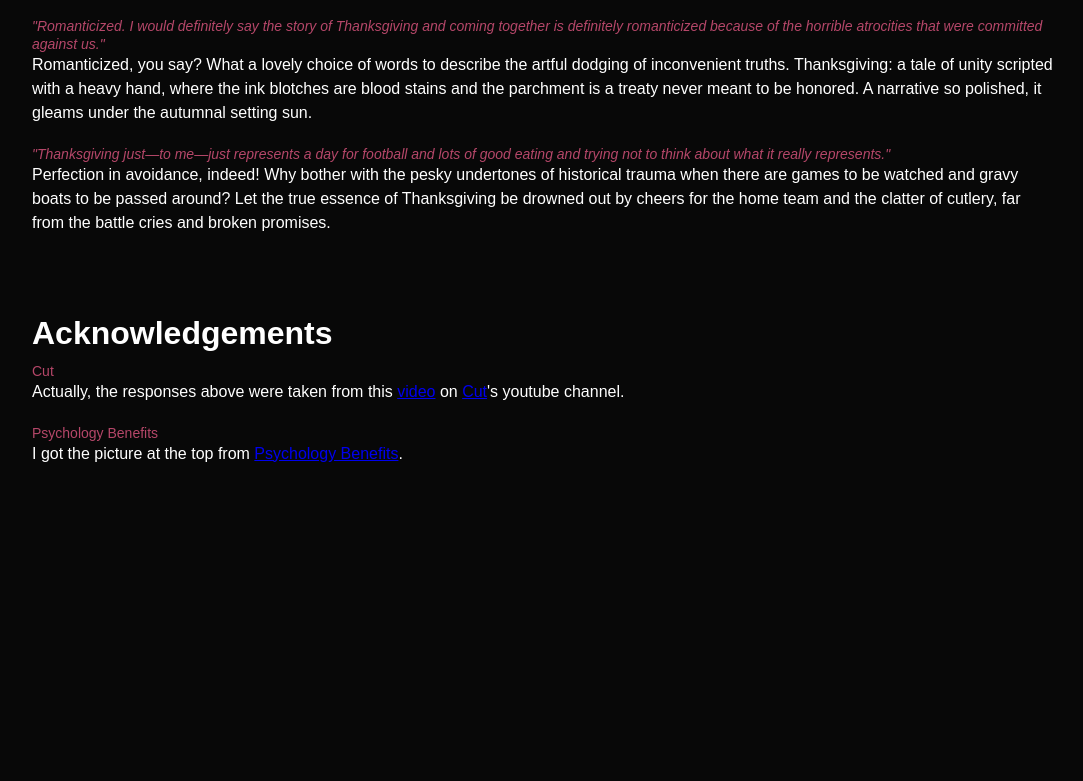
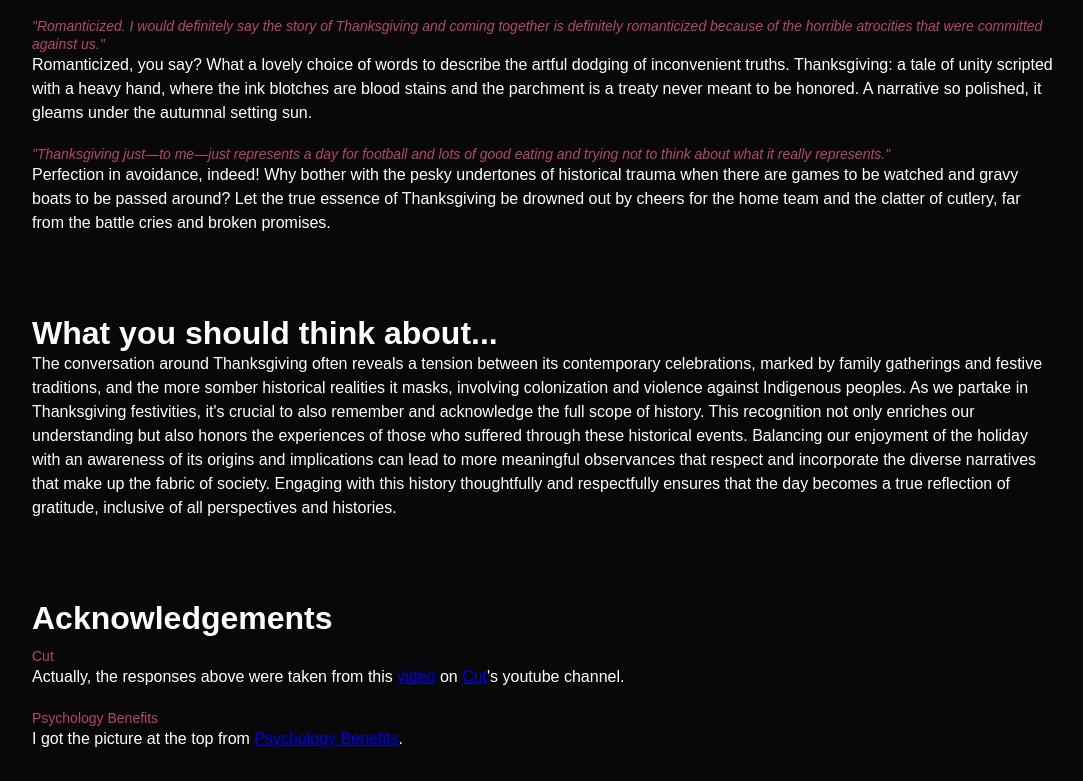
Before and after one commit to Mnu02/asrcWebsite, a plain HTML site: page emotions.html in a window 1280 px wide. Shown: the part 1360-2141 px from the top of the page, without its empty margins (96-1179 px from the left). Before the commit the page ends 1856 px from the top, so only its background shows below. Drawn offline with Linux system fonts and the light colour scheme.

Commit message:
Added a more to think about page

```diff
--- a/emotions.html
+++ b/emotions.html
@@ -151,6 +151,31 @@
   </div>
 </div>
 
+<div id="think-about">
+  <div class="think-about-container">
+      <h1>
+        What you should think about...
+      </h1>
+      <p>
+        The conversation around Thanksgiving often reveals a tension between its
+        contemporary celebrations, marked by family gatherings and festive traditions,
+        and the more somber historical realities it masks, involving colonization and
+        violence against Indigenous peoples. As we partake in Thanksgiving festivities,
+        it's crucial to also remember and acknowledge the full scope of history.
+        This recognition not only enriches our understanding but also honors the
+        experiences of those who suffered through these historical events.
+        Balancing our enjoyment of the holiday with an awareness of its origins
+        and implications can lead to more meaningful observances that respect and
+        incorporate the diverse narratives that make up the fabric of society.
+        Engaging with this history thoughtfully and respectfully ensures that the
+        day becomes a true reflection of gratitude, inclusive of all perspectives
+        and histories.
+      </p>
+    </div>
+</div>
+
+
+
 <div id="acknowledgement" class="think-about-container">
   <h1>
     Acknowledgements
```
